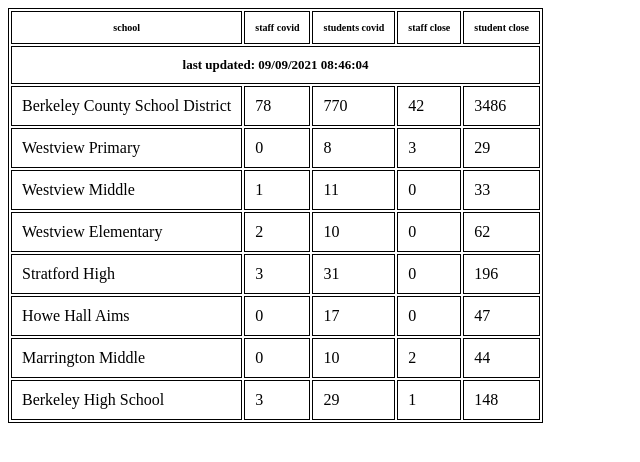
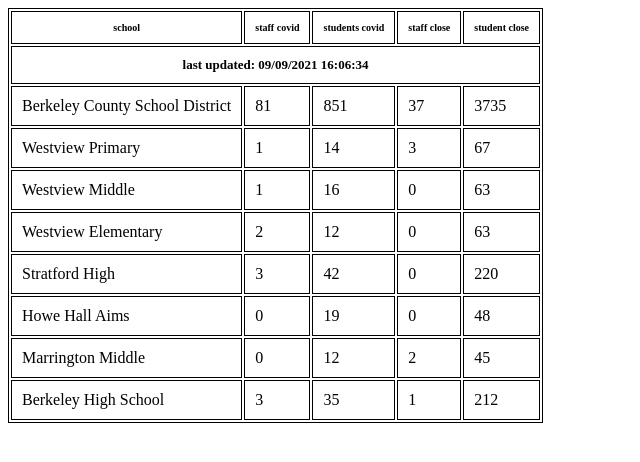
Before and after one commit to renolc/bcsd-covid-stats, a website: page index.html in a window 1280 px wide. Shown: the full height of the page, 0-640 px from the left. Drawn offline with Linux system fonts and the light colour scheme.

Commit message:
updating stats

```diff
--- a/index.html
+++ b/index.html
@@ -23,64 +23,64 @@
           <th>student close</th>
         </tr>
         <tr>
-          <td class="updated" colspan="5">last updated: 09/09/2021 08:46:04</td>
+          <td class="updated" colspan="5">last updated: 09/09/2021 16:06:34</td>
         </tr>
 
             <tr>
               <td>Berkeley County School District</td>
-              <td>78</td>
-              <td>770</td>
-              <td>42</td>
-              <td>3486</td>
+              <td>81</td>
+              <td>851</td>
+              <td>37</td>
+              <td>3735</td>
             </tr>
             <tr>
               <td>Westview Primary</td>
-              <td>0</td>
-              <td>8</td>
+              <td>1</td>
+              <td>14</td>
               <td>3</td>
-              <td>29</td>
+              <td>67</td>
             </tr>
             <tr>
               <td>Westview Middle</td>
               <td>1</td>
-              <td>11</td>
+              <td>16</td>
               <td>0</td>
-              <td>33</td>
+              <td>63</td>
             </tr>
             <tr>
               <td>Westview Elementary</td>
               <td>2</td>
-              <td>10</td>
+              <td>12</td>
               <td>0</td>
-              <td>62</td>
+              <td>63</td>
             </tr>
             <tr>
               <td>Stratford High</td>
               <td>3</td>
-              <td>31</td>
+              <td>42</td>
               <td>0</td>
-              <td>196</td>
+              <td>220</td>
             </tr>
             <tr>
               <td>Howe Hall Aims</td>
               <td>0</td>
-              <td>17</td>
+              <td>19</td>
               <td>0</td>
-              <td>47</td>
+              <td>48</td>
             </tr>
             <tr>
               <td>Marrington Middle</td>
               <td>0</td>
-              <td>10</td>
+              <td>12</td>
               <td>2</td>
-              <td>44</td>
+              <td>45</td>
             </tr>
             <tr>
               <td>Berkeley High School</td>
               <td>3</td>
-              <td>29</td>
+              <td>35</td>
               <td>1</td>
-              <td>148</td>
+              <td>212</td>
             </tr>
       </table>
     </body>
```
